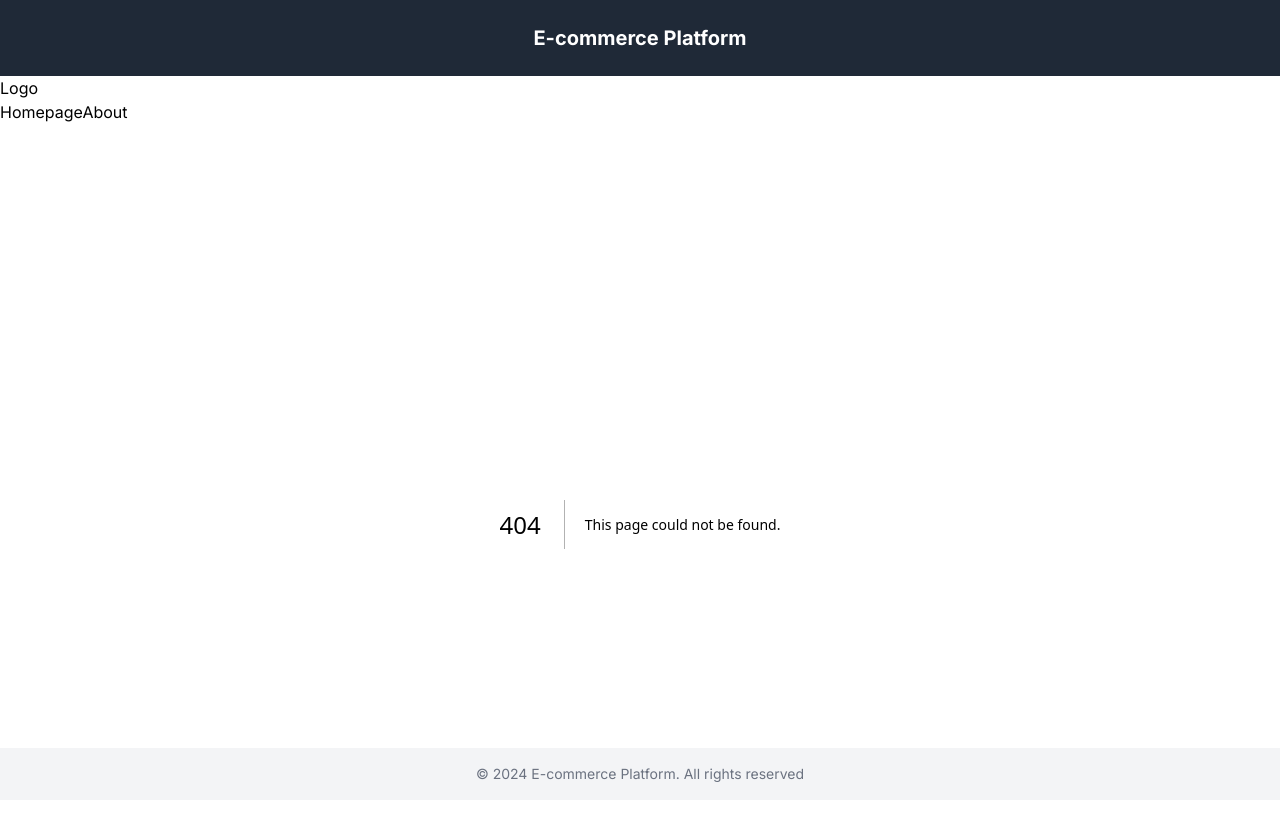
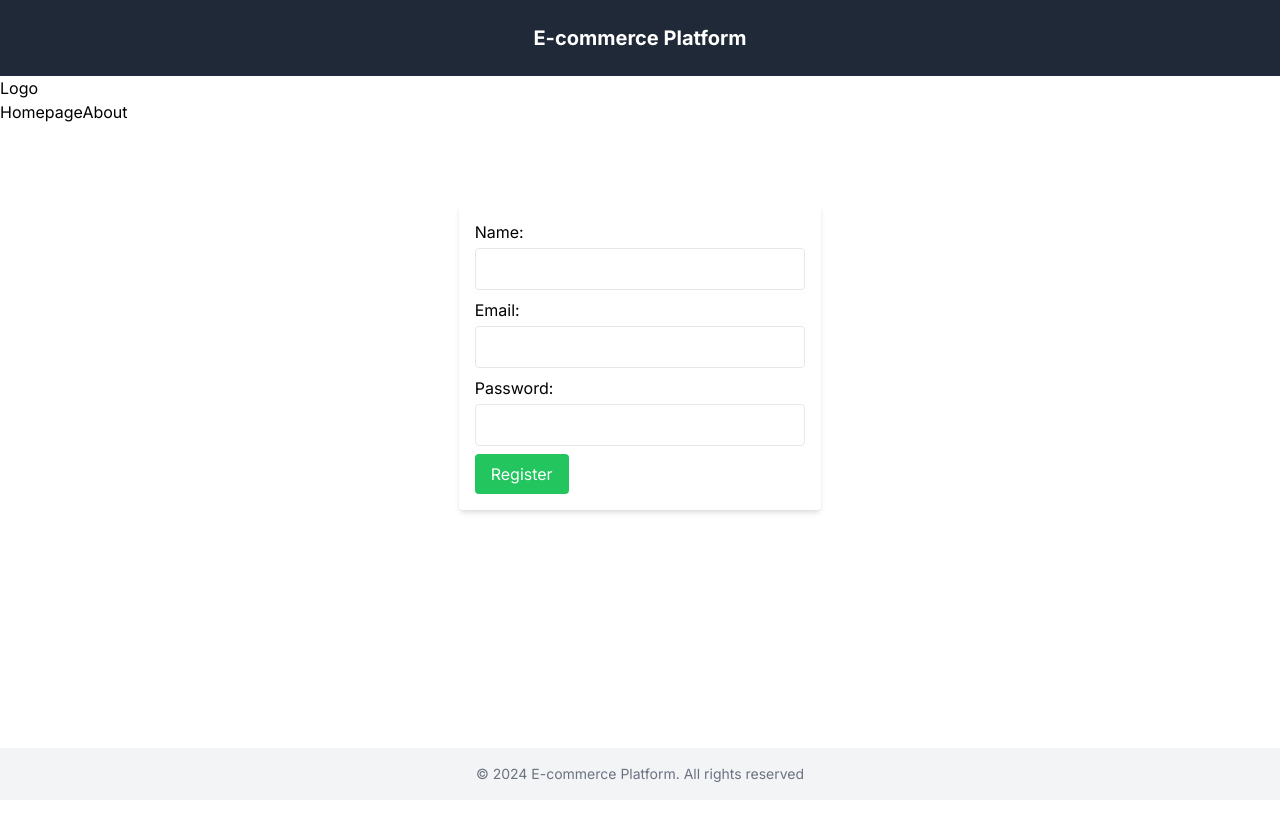
Before and after one commit to MrBartosz/E-commercePlatform, a Next.js app: page /signIn in a window 1280 px wide. Before the commit this address had no page. Shown: the top 820 px of the page. Built offline with nearby package versions, Linux system fonts and the light colour scheme.

Commit message:
feature: add sign-up-system

```diff
--- /dev/null
+++ b/src/app/signIn/page.tsx
@@ -0,0 +1,86 @@
+'use client'
+import { useState, ChangeEvent, FormEvent } from 'react'
+import { useRouter } from 'next/navigation'
+
+interface FormData {
+  name: string
+  email: string
+  password: string
+}
+
+const SignInPage: React.FC = () => {
+  const [formData, setFormData] = useState<FormData>({
+    name: '',
+    email: '',
+    password: '',
+  })
+
+  const router = useRouter()
+
+  const handleChange = (e: ChangeEvent<HTMLInputElement>) => {
+    const { name, value } = e.target
+    setFormData((prevData) => ({
+      ...prevData,
+      [name]: value,
+    }))
+  }
+
+  const handleSubmit = (e: FormEvent<HTMLFormElement>) => {
+    e.preventDefault()
+    router.push('/')
+  }
+
+  return (
+    <div className='flex items-center justify-center mt-20'>
+      <form
+        onSubmit={handleSubmit}
+        className='max-w-md p-4 bg-white rounded shadow-md'
+      >
+        <label className='block mb-2'>
+          Name:
+          <input
+            type='text'
+            name='name'
+            value={formData.name}
+            onChange={handleChange}
+            className='w-full p-2 border rounded mt-1'
+            required
+          />
+        </label>
+
+        <label className='block mb-2'>
+          Email:
+          <input
+            type='email'
+            name='email'
+            value={formData.email}
+            onChange={handleChange}
+            className='w-full p-2 border rounded mt-1'
+            required
+          />
+        </label>
+
+        <label className='block mb-2'>
+          Password:
+          <input
+            type='password'
+            name='password'
+            value={formData.password}
+            onChange={handleChange}
+            className='w-full p-2 border rounded mt-1'
+            required
+          />
+        </label>
+
+        <button
+          type='submit'
+          className='bg-green-500 text-white py-2 px-4 rounded hover:bg-green-600'
+        >
+          Register
+        </button>
+      </form>
+    </div>
+  )
+}
+
+export default SignInPage
```
